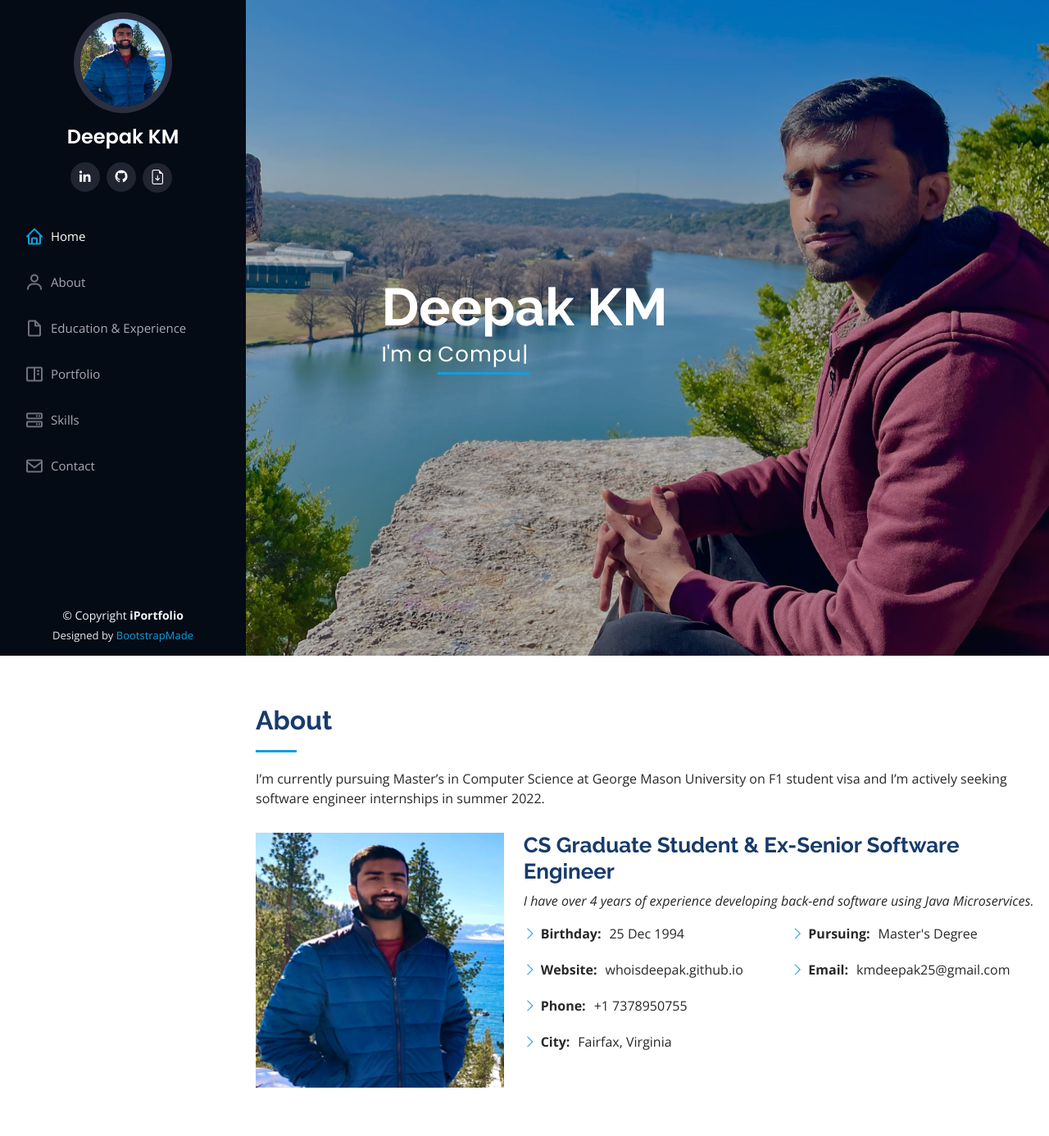
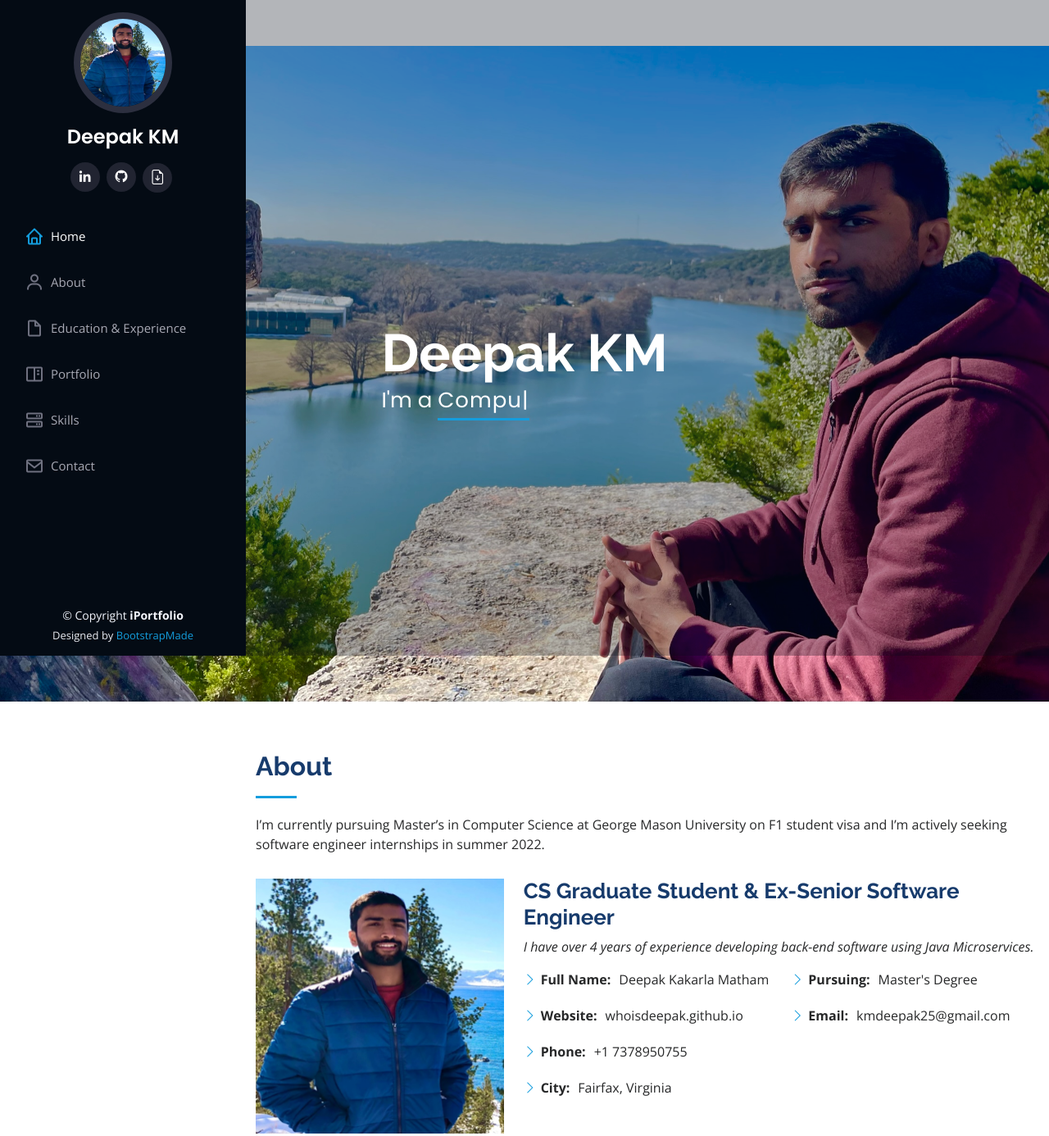
Before and after one commit to whoisdeepak/whoisdeepak.github.io, a plain HTML site: page index.html in a window 1280 px wide. Shown: the top 1386 px of the page at 82% size. Drawn offline with nearby package versions, Linux system fonts and the light colour scheme.

Commit message:
Update index.html

```diff
--- a/index.html
+++ b/index.html
@@ -67,6 +67,7 @@
     </div>
   </header><!-- End Header -->
 
+  <h1>Deepak KM</h1>
   <!-- ======= Hero Section ======= -->
   <section id="hero" class="d-flex flex-column justify-content-center align-items-center">
     <div class="hero-container" data-aos="fade-in">
@@ -100,7 +101,7 @@
             <div class="row">
               <div class="col-lg-6">
                 <ul>
-                  <li><i class="bi bi-chevron-right"></i> <strong>Birthday:</strong> <span>25 Dec 1994</span></li>
+                  <li><i class="bi bi-chevron-right"></i> <strong>Full Name:</strong> <span>Deepak Kakarla Matham</span></li>
                   <li><i class="bi bi-chevron-right"></i> <strong>Website:</strong> <span>whoisdeepak.github.io</span></li>
                   <li><i class="bi bi-chevron-right"></i> <strong>Phone:</strong> <span>+1 7378950755</span></li>
                   <li><i class="bi bi-chevron-right"></i> <strong>City:</strong> <span>Fairfax, Virginia</span></li>
```
